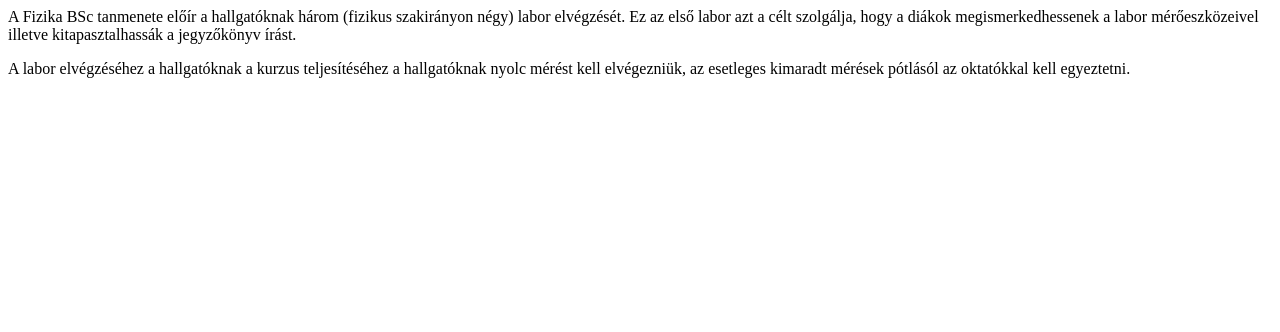
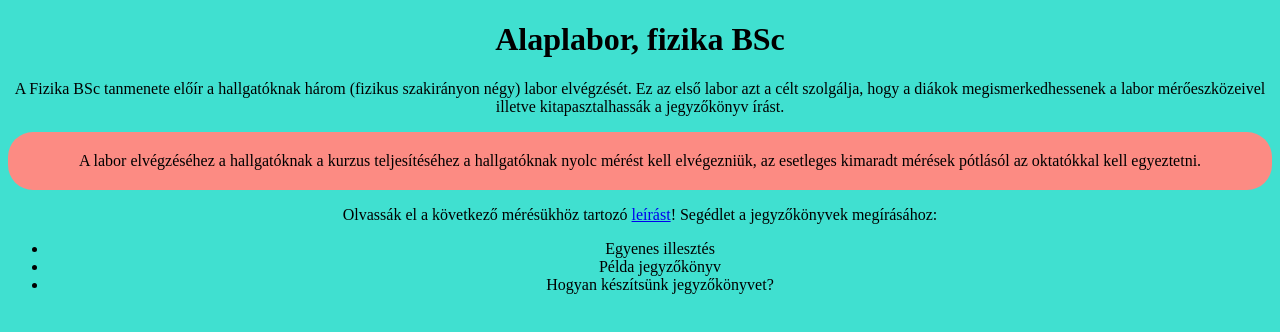
Before and after one commit to mig-andras/mig-andras.github.io, a plain HTML site: page index.html in a window 1280 px wide. Drawn offline with Linux system fonts and the light colour scheme.

Commit message:
Update files

```diff
--- /dev/null
+++ b/anyagok.html
@@ -0,0 +1,26 @@
+<!DOCTYPE html>
+<html>
+<head>
+	<title>Alaplabor</title>
+	<style type="text/css"></style>
+	<link rel="stylesheet" type="text/css" href="main.css">
+</head>
+<body>
+	<header>
+		<h1>Alaplabor, fizika BSc</h1>
+	</header>
+	<ol>
+		 <li> <a href="http://metal.elte.hu/fiz_lab/uj/e_m_v/Egyszeru_mozgasok_vizsgalata_u.pdf">Egyszerű mozgások mérése</a></li>
+		 <li> <a href="http://metal.elte.hu/fiz_lab/uj/sz_t_s_m/szilard_testek_surusegenek_merese_A.pdf">Szilárd testek sűrűségének mérése </a></li>
+		 <li> <a href="http://metal.elte.hu/fiz_lab/uj/h_t_v/hooke_torveny_vizsgalata_A.pdf">A lineáris erőtörvények vizsgálata és a rugóállandó meghatározása </a></li>
+		 <li> <a href="http://metal.elte.hu/fiz_lab/uj/f_k_m_v/fletcher_kocsi_mozgasanak_vizsgalata_A.pdf">A dinamika alaptörvényeinek vizsgálata Fletcher kocsival </li>
+		 <li> <a href="http://metal.elte.hu/fiz_lab/uj/o_a/Optikai_alapmeresek.pdf">Optikai alapmérése </a></li>
+		 <li> <a href="http://metal.elte.hu/fiz_lab/uj/f_v/forgomozgas_vizsgalata_A.pdf">Forgómozgások vizsgálata </a></li>
+		 <li> <a href="http://metal.elte.hu/fiz_lab/uj/a_k/allohullam_kotelen_A.pdf">Állóhullám kötélen </a></li>
+		 <li> <a href="http://metal.elte.hu/fiz_lab/uj/f_b_s_m/folyadek_belso_surlodasanak_merese_A.pdf">Folyadék beslő surlódásának mérése </a></li>
+	</ol>
+	<p>
+	    <a href="/index.html">Vissza</a>
+	</p>
+</body>
+</html>
--- a/index.html
+++ b/index.html
@@ -1,13 +1,31 @@
+<!DOCTYPE html>
+<html>
+
+
 <head>
-	<link href = 'main.css' rel='stylesheet' type='type/css'>
+	<title>Alaplabor</title>
+	<style type="text/css"></style>
+	<link rel="stylesheet" type="text/css" href="main.css">
+	<!-- <link href = 'main.css' rel='stylesheet' type='type/css'> -->
 </head>
 
 <body>
+	<header>
+		<h1>Alaplabor, fizika BSc</h1>
+	</header>
 	<p>
 		A Fizika BSc tanmenete előír a hallgatóknak három (fizikus szakirányon négy) labor elvégzését. Ez az első labor azt a célt szolgálja, hogy a diákok megismerkedhessenek a labor mérőeszközeivel illetve kitapasztalhassák a jegyzőkönyv írást.
 	</p>
-	<p>
+	<p class = "warning">
 		A labor elvégzéséhez a hallgatóknak a kurzus teljesítéséhez a hallgatóknak nyolc mérést kell elvégezniük, az esetleges kimaradt mérések pótlásól az oktatókkal kell egyeztetni.
 	</p>
+	Olvassák el a következő mérésükhöz tartozó <a href="anyagok.html">leírást</a>!
 
+	Segédlet a jegyzőkönyvek megírásához:
+	<ul>
+		<li>Egyenes illesztés</li>
+		<li>Példa jegyzőkönyv </li>
+		<li>Hogyan készítsünk jegyzőkönyvet?</li>
+	</ul>
 </body>
+</html>
--- a/main.css
+++ b/main.css
@@ -1,4 +1,11 @@
 body{
 
-	background: red;
+	background: turquoise;
+	text-align: center;
 }
+	.warning{
+		background-color: #fc8b83;
+		color: balck;
+		border-radius: 25px;
+		padding: 20px;
+	}
```
